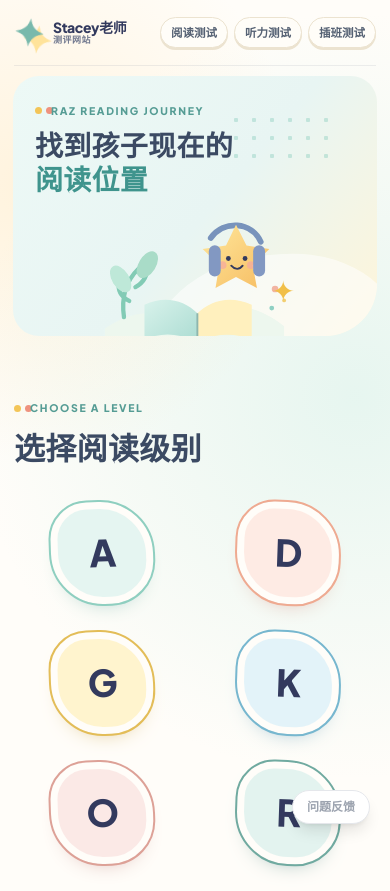
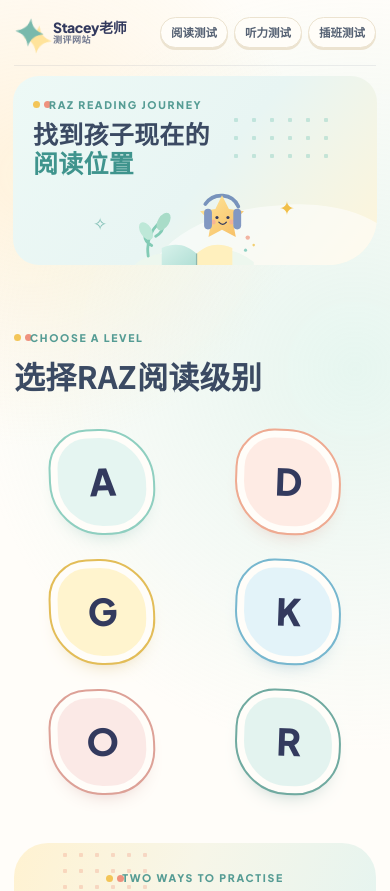
Before and after one commit to sltiti-cmd/raz-test, a React (Vite) app: page / in a window 390 px wide. Shown: the top 891 px of the page. Built offline with nearby package versions, Linux system fonts and the light colour scheme.

Commit message:
fix: compact mobile banner and remove feedback widget

```diff
--- a/src/App.jsx
+++ b/src/App.jsx
@@ -4,7 +4,6 @@
 import PlacementHome from './pages/PlacementHome'
 import PlacementPage from './pages/PlacementPage'
 import ResultPage from './pages/ResultPage'
-import FeedbackWidget from './components/FeedbackWidget'
 import ListeningPage from './pages/ListeningPage'
 
 export default function App() {
@@ -18,7 +17,6 @@
         <Route path="/result" element={<ResultPage />} />
         <Route path="/listening" element={<ListeningPage />} />
       </Routes>
-      <FeedbackWidget />
     </BrowserRouter>
   )
 }
--- a/src/index.css
+++ b/src/index.css
@@ -512,11 +512,11 @@
 .lt-mini-question { border:0; border-bottom:1px dashed #dce5e1; border-radius:0; background:transparent; box-shadow:none; }.lt-mini-question-title>span{border-radius:40% 55% 42% 51%;background:#f2b065}.lt-group-grid{gap:0 22px}.lt-answer-button{border-color:#e6e4dc;background:#fffdf9}.lt-answer-button.selected{border-color:#4b9f97;background:#4b9f97}.lt-question-actions .primary,.lt-result-actions .primary{background:#4b9f97;box-shadow:0 6px 0 #347a74}.lt-question-actions .primary:hover:not(:disabled),.lt-result-actions .primary:hover{box-shadow:0 4px 0 #347a74}.lt-modal-submit{background:#ef927e;box-shadow:0 6px 0 #cf715e}.lt-result-hero,.lt-result-hero.passed{background:linear-gradient(125deg,#4b9f97,#79bdb3 58%,#d7c16c)}
 
 @media (max-width: 900px) {
-  .home-hero { min-height:420px; grid-template-columns:1.18fr .82fr; }.home-hero-copy{padding-left:40px}.home-buddy{right:-55px;width:390px}.home-level-button{width:90px;height:90px}.home-level-line{top:45px}.home-mode-ribbon{grid-template-columns:1fr}.home-listen-launch{min-width:0;width:100%}
+  .home-hero { min-height:330px; grid-template-columns:1.18fr .82fr; }.home-hero-copy{padding:40px 0 38px 40px}.home-buddy{right:-38px;width:315px}.home-mini-spark.one{top:45px;right:52px}.home-mini-spark.two{top:105px;left:18px}.home-level-button{width:90px;height:90px}.home-level-line{top:45px}.home-mode-ribbon{grid-template-columns:1fr}.home-listen-launch{min-width:0;width:100%}
 }
 @media (max-width: 760px) {
   .home-topbar{width:calc(100% - 28px);min-height:66px}.home-brand{gap:8px}.home-brand-spark{width:31px;height:31px}.home-brand>span:last-child{display:flex;align-items:flex-start;flex-direction:column;gap:0;line-height:1.12}.home-brand strong{font-size:14px;letter-spacing:-.03em}.home-brand small{display:block;font-size:9px;letter-spacing:.06em}.home-topnav{gap:6px}.home-topnav a{padding:6px 10px;font-size:11.5px;box-shadow:0 2px 0 #ece3d0}
-  .home-hero{width:calc(100% - 26px);min-height:0;grid-template-columns:1fr;margin-top:10px;border-radius:26px 26px 52px 26px}.home-hero-copy{padding:20px 22px 2px}.home-hero h1{font-size:28px;margin:8px 0 0}.home-hero .home-actions{margin-top:14px}.home-cta-blob{width:118px;height:118px;font-size:20px;border-width:7px}.home-hero-art{min-height:110px;margin-top:-14px}.home-buddy{position:relative;right:auto;bottom:0;left:50%;width:205px;transform:translateX(-50%)}
+  .home-hero{width:calc(100% - 26px);min-height:0;grid-template-columns:1fr;margin-top:10px;border-radius:26px 26px 48px 26px}.home-hero-copy{padding:14px 20px 0}.home-hero h1{font-size:25px;margin:5px 0 0;line-height:1.15}.home-hero .home-actions{margin-top:12px}.home-cta-blob{width:108px;height:108px;font-size:19px;border-width:7px}.home-hero-art{min-height:70px;margin-top:-12px}.home-buddy{position:relative;right:auto;bottom:0;left:50%;width:135px;transform:translateX(-50%)}.home-mini-spark.one{top:16px;right:82px;font-size:19px}.home-mini-spark.two{top:34px;left:80px;font-size:17px}
   .home-level-section,.home-mode-ribbon{width:calc(100% - 28px)}.home-section-heading{align-items:start;flex-direction:column;margin-bottom:24px}.home-level-journey{grid-template-columns:repeat(2,1fr);gap:28px 10px}.home-level-line{display:none}.home-level-button{width:102px;height:102px}.home-mode-ribbon{margin-top:42px;padding:27px 22px}.home-mode-copy h2{font-size:26px}.home-listen-launch{grid-template-columns:auto 1fr auto}
   .lt-level-grid{grid-template-columns:repeat(2,minmax(0,1fr));gap:22px 4px}.lt-level-grid::before{display:none}.lt-level-card,.lt-level-card:nth-child(4),.lt-level-card:nth-child(5){display:flex;min-height:0;padding:6px}.lt-level-card-top{grid-column:auto}.lt-level-icon{grid-row:auto;grid-column:auto;margin-top:14px}.lt-level-card h3{grid-column:auto;margin-top:11px}.lt-level-card>p{grid-column:auto}.lt-level-meta{grid-column:auto}.lt-level-card>button{grid-column:auto}.lt-level-card:last-child{grid-column:1/-1;width:50%;justify-self:center}
   .lt-test-banner{border-radius:20px;padding:12px 16px;gap:10px}.lt-question-card{border-radius:24px}.lt-mini-question{padding:15px 2px}
--- a/src/pages/Home.jsx
+++ b/src/pages/Home.jsx
@@ -31,7 +31,7 @@
 
         <section id="reading" className="home-level-section">
           <div className="home-section-heading">
-            <div><span className="home-kicker"><i /> CHOOSE A LEVEL</span><h2>选择阅读级别</h2></div>
+            <div><span className="home-kicker"><i /> CHOOSE A LEVEL</span><h2>选择RAZ阅读级别</h2></div>
           </div>
           <div className="home-level-journey">
             {levelList.map((level, index) => (
```
